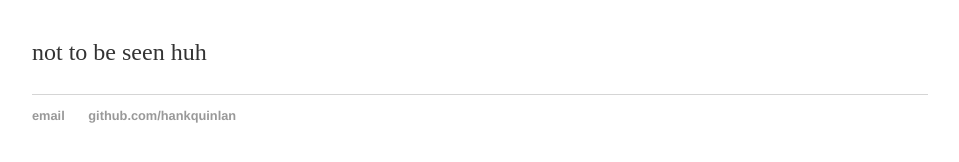
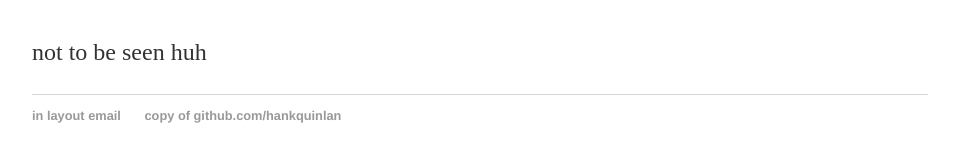
Before and after one commit to HwonP/web, a Jekyll site: the page built from index.html, in a window 1280 px wide. Shown: the part 161-323 px from the top of the page, without its empty margins (160-1119 px from the left). Built offline with Jekyll 4.4.1, drawn with Linux system fonts in a browser that asks for light colours.

Commit message:
Update default.html

```diff
--- a/_layouts/default.html
+++ b/_layouts/default.html
@@ -21,8 +21,8 @@
 			</div><!-- /.container -->
 			<footer>
 	    		<ul>
-	        		<li><a href="mailto:hankquinlanhub@gmail.com">email</a></li>
-	        		<li><a href="https://github.com/hankquinlan">github.com/hankquinlan</a></li>
+	        		<li><a href="mailto:hankquinlanhub@gmail.com">in layout email</a></li>
+	        		<li><a href="https://github.com/hankquinlan"> copy of   github.com/hankquinlan</a></li>
 				</ul>
 			</footer>
 		</body>
```
